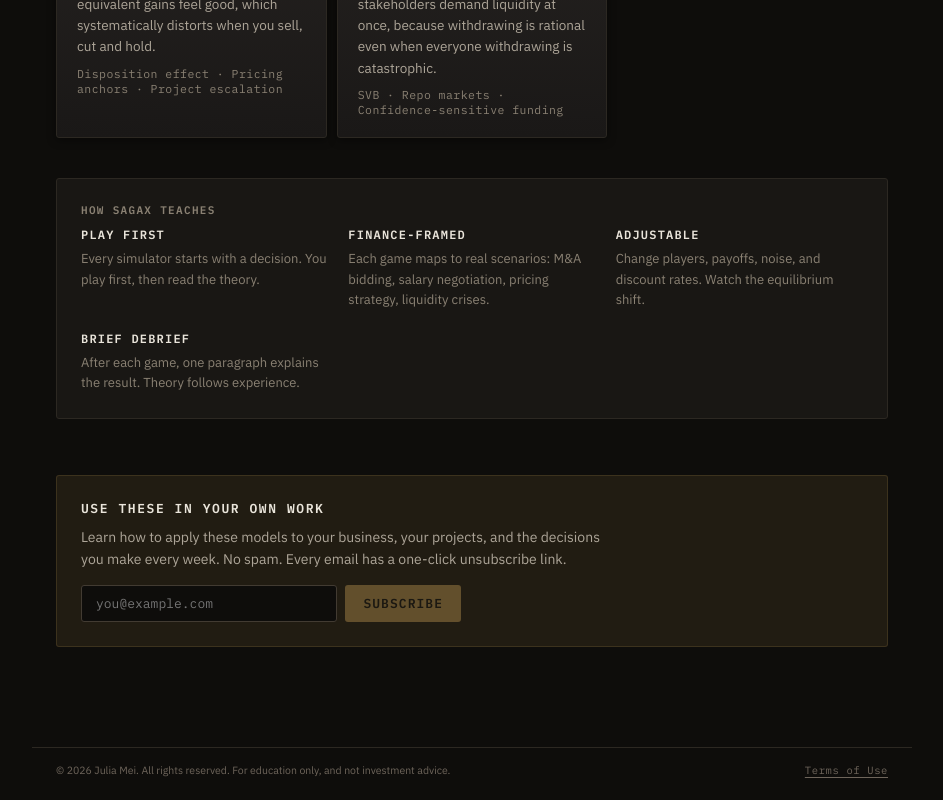
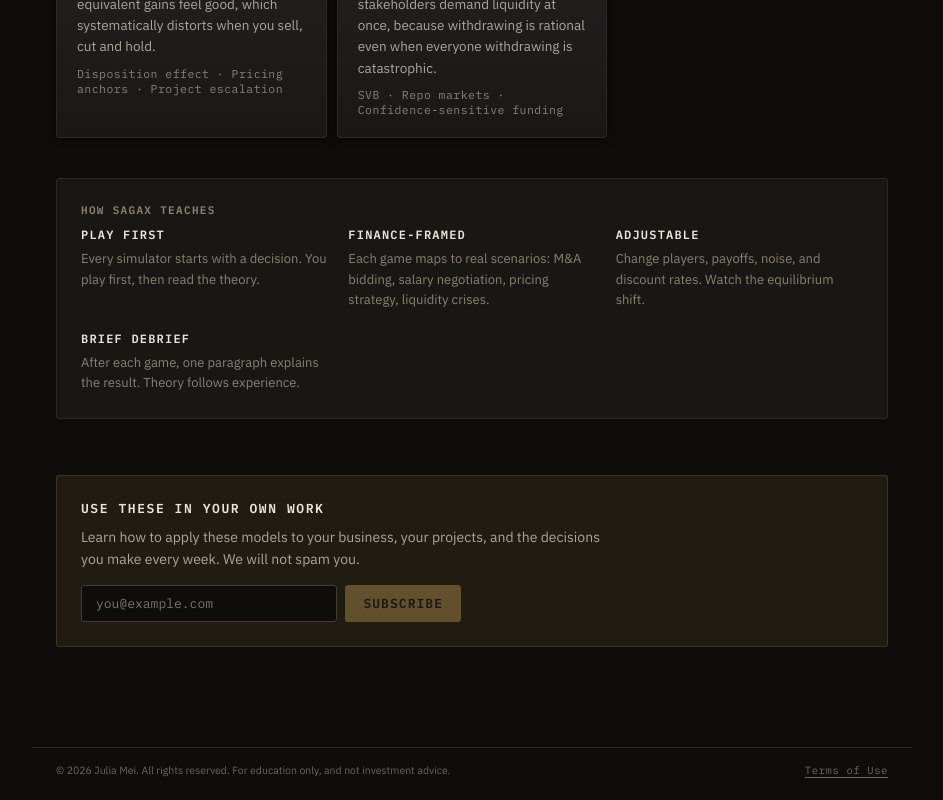
Before and after one commit to juliameitj/sagax, a React (Vite) app: page / in a window 1280 px wide. Shown: the part 3445-4245 px from the top of the page, without its empty margins (168-1111 px from the left). Built offline with nearby package versions, Linux system fonts and the light colour scheme.

Commit message:
spam languo changed

```diff
--- a/src/App.jsx
+++ b/src/App.jsx
@@ -4215,7 +4215,7 @@ function Home({ onNav, subscribed, setSubscribed }) {
             <div style={{ fontSize: "13px", color: C.text, fontFamily: F.label, fontWeight: 600, textTransform: "uppercase", letterSpacing: "0.12em", marginBottom: "9px" }}>Use these in your own work</div>
             <p style={{ fontSize: "14px", color: C.textSec, margin: "0 0 14px", lineHeight: 1.62, maxWidth: "520px" }}>
               Learn how to apply these models to your business, your projects, and the decisions you make every week.
-              No spam. Every email has a one-click unsubscribe link.
+              We will not spam you.
             </p>
             <SubscribeForm onDone={() => setSubscribed(true)} />
           </>
@@ -4408,7 +4408,7 @@ export default function Sagax() {
               Want to use these in your own business, projects, or everyday decisions?
             </div>
             <div style={{ fontSize: "11.5px", color: C.textMut, marginTop: "3px" }}>
-              No spam. Every email has a one-click unsubscribe link.
+              We will not spam you.
             </div>
           </div>
           <div style={{ flexShrink: 0 }}>
```
